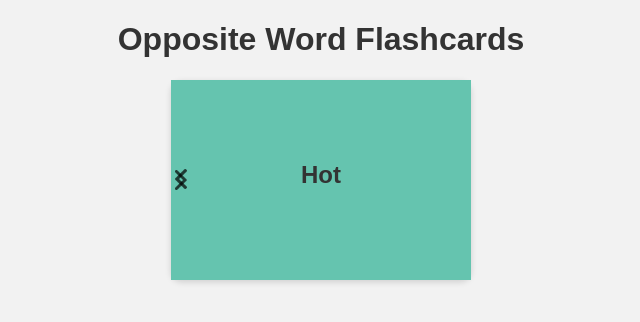
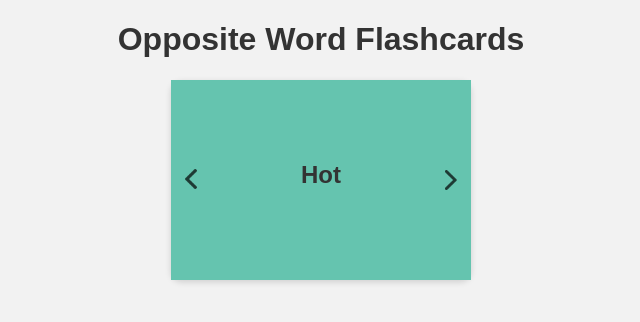
Before and after one commit to mdnhuda/chatgpt-generated, a website built with Parcel: page opposites.html in a window 1280 px wide. Shown: the full height of the page, 319-959 px from the left. Built offline with nearby package versions, Linux system fonts and the light colour scheme.

Commit message:
Arrow buttons were on top of each other, fixed now

```diff
--- a/opposites.html
+++ b/opposites.html
@@ -46,7 +46,7 @@
       border-radius: 10px;
       background-color: #fff;
       box-shadow: 0 2px 6px rgba(0, 0, 0, 0.15);
-      position: absolute;
+      position: relative;
       transform-style: preserve-3d;
       transition: transform 0.5s;
       cursor: pointer;
@@ -87,15 +87,15 @@
       position: absolute;
       top: 50%;
       transform: translateY(-50%);
-      width: 20px;
-      height: 40px;
+      width: 100%;
+      display: flex;
+      justify-content: space-between;
+      align-items: center;
     }
 
     .arrow {
-      position: absolute;
-      top: 0;
-      width: 100%;
-      height: 100%;
+      width: 20px;
+      height: 40px;
       background-repeat: no-repeat;
       background-position: center;
       background-size: 12px;
@@ -104,13 +104,13 @@
     }
 
     .arrow.left {
-      left: 0;
       background-image: url('/img/left-arrow.png');
+      margin-left: 10px;
     }
 
     .arrow.right {
-      right: 0;
       background-image: url('/img/right-arrow.png');
+      margin-right: 10px;
     }
   </style>
 </head>
@@ -138,8 +138,8 @@
   var flashcards;
   var flashcardIndex = 0;
   var flashcardElement = document.getElementById("flashcard");
-  var wordElement = flashcardElement.querySelector(".flashcard-word");
-  var oppositeElement = flashcardElement.querySelector(".flashcard-opposite");
+  var wordElement = document.querySelector(".flashcard-word");
+  var oppositeElement = document.querySelector(".flashcard-opposite");
   var displayWord = true;
 
   function loadFlashcards() {
```
